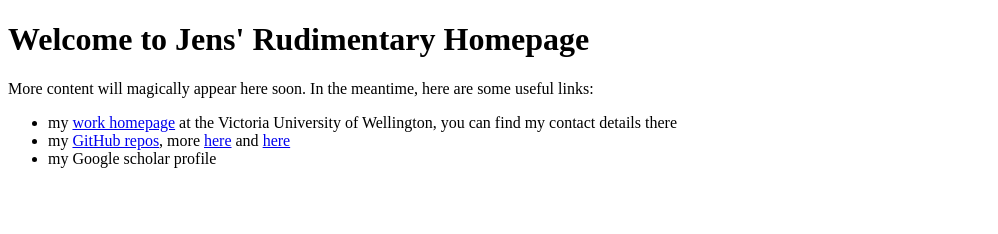
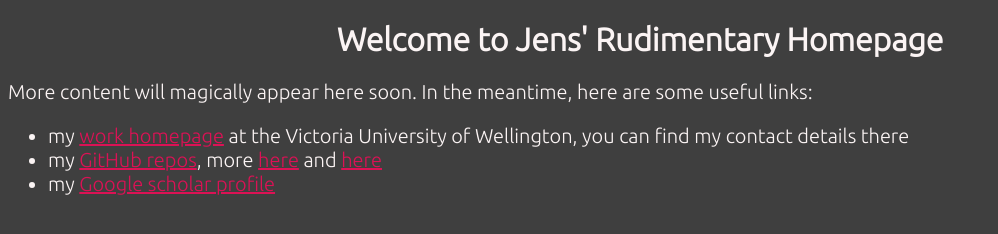
Before and after one commit to jensdietrich/jensdietrich.github.io, a plain HTML site: page index.html in a window 1280 px wide. Shown: the whole page, without its empty margins (0-998 px from the left). Drawn offline with Linux system fonts and the light colour scheme.

Commit message:
updated theme

```diff
--- a/index.html
+++ b/index.html
@@ -1,20 +1,49 @@
 <!DOCTYPE html>
 <html>
+<head>
+	<link rel="preconnect" href="https://fonts.gstatic.com" crossorigin>
+	<link href="https://fonts.googleapis.com/css2?family=Ubuntu:wght@300&display=swap" rel="stylesheet">
+	<style>
+
+	  body {
+	    background-color: #3f3f3f;
+	    font-family: 'Ubuntu', sans-serif;
+	    color: #fbf4f4;
+	  }
+
+	  h1 {
+	    text-align: center;
+	  }
+
+	  p {
+	    font-size: 20px;
+	  }
+
+	  div {
+	    font-size: 20px;
+	  }
+
+	  a {
+	  	color: #db1255;
+	  }
+
+	</style>
+</head>
 <body>
 
 <h1>Welcome to Jens' Rudimentary Homepage</h1>
 
+ 	<div>
 		<p>
 			More content will magically appear here soon.
 			In the meantime, here are some useful links:
 			<ul>
 				<li>my <a href="https://people.wgtn.ac.nz/jens.dietrich">work homepage</a> at the Victoria University of Wellington, you can find my contact details there</li>
 				<li>my <a href="https://github.com/jensdietrich/">GitHub repos</a>, more <a href="https://github.com/binaryeq">here</a> and <a href="https://github.com/scabench/">here</a></li>
-		<li href="https://scholar.google.co.nz/citations?user=wMsX0w4AAAAJ&hl=en">my Google scholar profile</li>
+				<li>my <a href="https://scholar.google.co.nz/citations?user=wMsX0w4AAAAJ&hl=en">Google scholar profile</a></li>
 			</ul>
 		</p>
-
-
+	</div>
 
 </body>
 </html>
```
Lines whose indentation alone changed are shown as unchanged.
